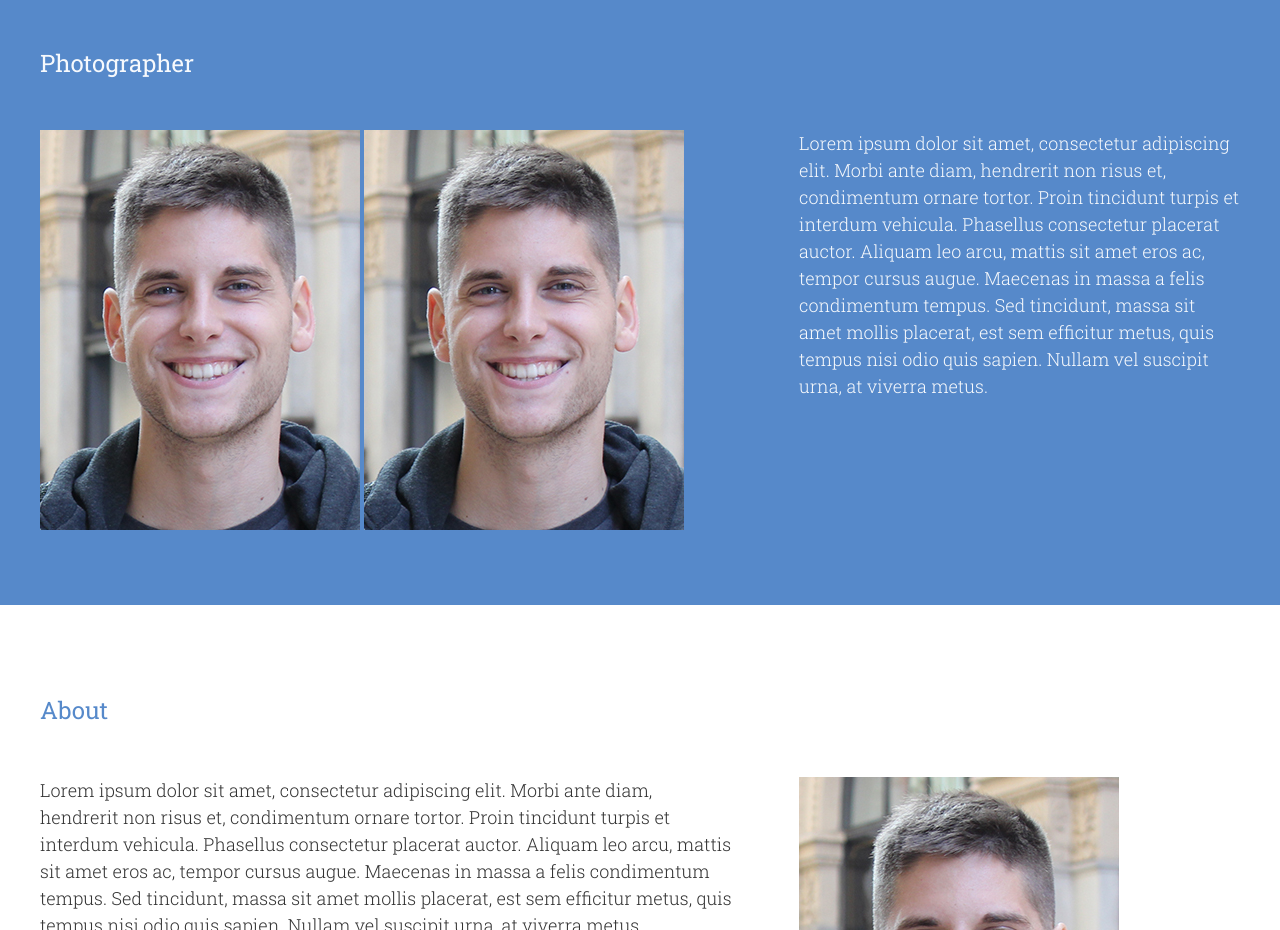
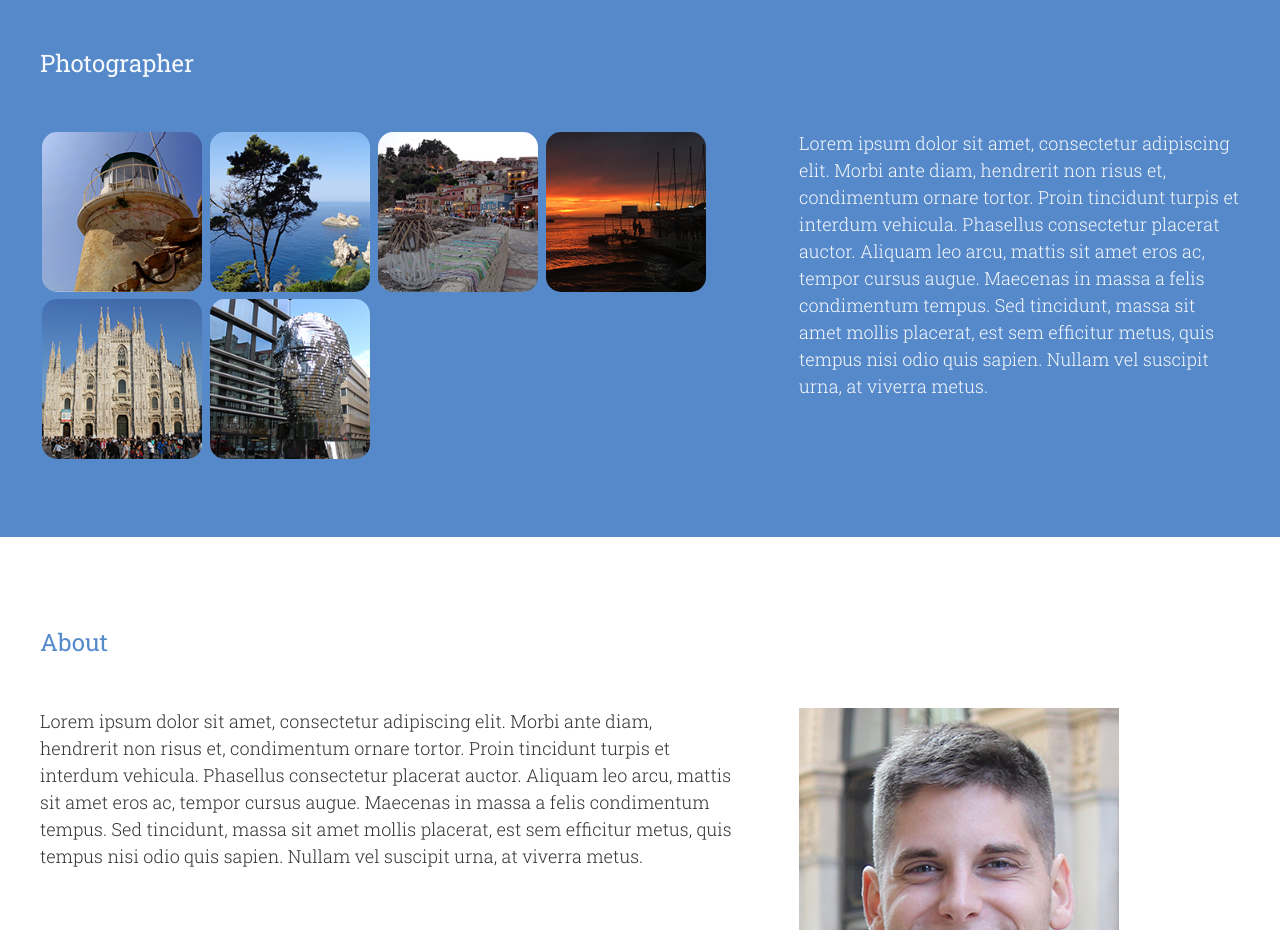
Before and after one commit to kotur43/personal-website, a website: page app/index.html in a window 1280 px wide. Shown: the part 1400-2330 px from the top of the page. Drawn offline with Linux system fonts and the light colour scheme.

Commit message:
Added images, played with page style.

```diff
--- a/app/assets/styles/modules/_lightbox.css
+++ b/app/assets/styles/modules/_lightbox.css
@@ -17,3 +17,31 @@
 .lb-cancel {
   background: url(../../assets/images/loading.gif) no-repeat;
 }
+
+.lightbox--images {
+	margin-bottom: 20px;
+
+	@mixin atSmall {
+		margin-bottom: 0px;
+	}
+
+	img {
+		width: 100px;
+		border: 2px;
+		border-radius: 15px;
+		margin: 2px;
+
+
+		@mixin atSmall {
+			width: 120px;
+		}
+
+		@mixin atMedium {
+			width: 140px;
+		}
+
+		@mixin atLarge {
+			width: 160px;
+		}
+	}
+}
--- a/app/index.html
+++ b/app/index.html
@@ -84,8 +84,21 @@
 
 			<div class="row row--gutters">
 				<div class="row__medium-6-larger">
-					<a href="assets/images/me.jpg" data-lightbox="image-1" data-title="My caption"><img src="assets/images/me.jpg"></a>
-					<a href="assets/images/me.jpg" data-lightbox="image-1" data-title="My caion"><img src="assets/images/me.jpg"></a>
+					<div class="lightbox--images">
+
+						<a href="assets/images/Lighthouse.jpg" data-lightbox="gallery" data-title="Lighthouse on Corfu Castle"><img src="assets/images/Lighthouse_thumb.jpg"></a>
+
+
+						<a href="assets/images/Paleokastrica.jpg" data-lightbox="gallery" data-title="Paleocastritsa"><img src="assets/images/Paleokastrica_thumb.jpg"></a>
+
+						<a href="assets/images/Parga.jpg" data-lightbox="gallery" data-title="Parga"><img src="assets/images/Parga_thumb.jpg"></a>
+
+						<a href="assets/images/Sivota.jpg" data-lightbox="gallery" data-title="Sunset in Sivota"><img src="assets/images/Sivota_thumb.jpg"></a>
+
+						<a href="assets/images/Milano.jpg" data-lightbox="gallery" data-title="Duomo di Milano"><img src="assets/images/Milano_thumb.jpg"></a>
+
+						<a href="assets/images/Prag.jpg" data-lightbox="gallery" data-title="Kafka's head in Prague"><img src="assets/images/Prag_thumb.jpg"></a>
+					</div>
 				</div>
 				<div class="row__medium-6-smaller">
 					<p>Lorem ipsum dolor sit amet, consectetur adipiscing elit. Morbi ante diam, hendrerit non risus et, condimentum ornare tortor. Proin tincidunt turpis et interdum vehicula. Phasellus consectetur placerat auctor. Aliquam leo arcu, mattis sit amet eros ac, tempor cursus augue. Maecenas in massa a felis condimentum tempus. Sed tincidunt, massa sit amet mollis placerat, est sem efficitur metus, quis tempus nisi odio quis sapien. Nullam vel suscipit urna, at viverra metus.</p>
@@ -106,7 +119,7 @@
 				</div>
 				<div class="row__medium-6-smaller">
 					<div class="wrapper">
-						<img src="assets/images/me.jpg">
+						<img src="assets/images/me.jpg"/>
 					</div>
 				</div>
 			</div>
--- a/app/temp/styles/styles.css
+++ b/app/temp/styles/styles.css
@@ -1203,3 +1203,42 @@ html.lb-disable-scrolling {
 .lb-cancel {
   background: url(../../assets/images/loading.gif) no-repeat;
 }
+
+.lightbox--images {
+	margin-bottom: 20px;
+}
+
+@media (min-width: 530px){
+
+.lightbox--images {
+		margin-bottom: 0px
+}
+	}
+
+.lightbox--images img {
+		width: 100px;
+		border: 2px;
+		border-radius: 15px;
+		margin: 2px;
+	}
+
+@media (min-width: 530px){
+
+.lightbox--images img {
+			width: 120px
+	}
+	}
+
+@media (min-width: 800px){
+
+.lightbox--images img {
+			width: 140px
+	}
+	}
+
+@media (min-width: 1010px){
+
+.lightbox--images img {
+			width: 160px
+	}
+	}
```
Also changed, not shown: app/assets/images/Lighthouse.jpg (added), app/assets/images/Lighthouse_thumb.jpg (added), app/assets/images/Milano.jpg (added), app/assets/images/Milano_thumb.jpg (added), app/assets/images/Paleokastrica.jpg (added), app/assets/images/Paleokastrica_thumb.jpg (added), app/assets/images/Parga.jpg (added), app/assets/images/Parga_thumb.jpg (added), app/assets/images/Prag.jpg (added), app/assets/images/Prag_thumb.jpg (added), app/assets/images/Sivota.jpg (added), app/assets/images/Sivota_thumb.jpg (added).
